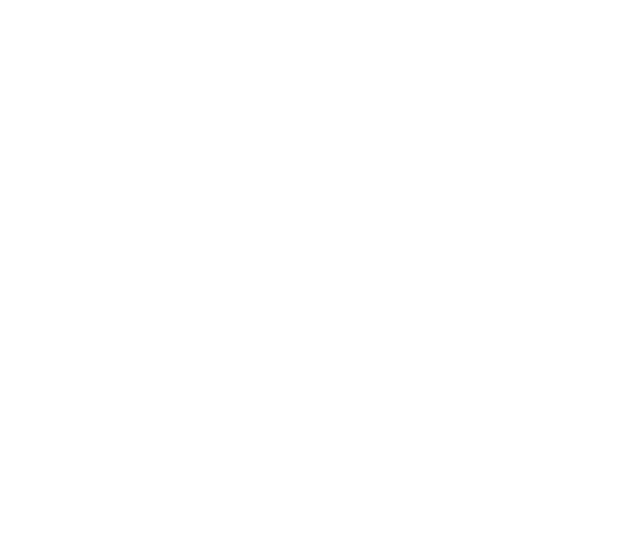
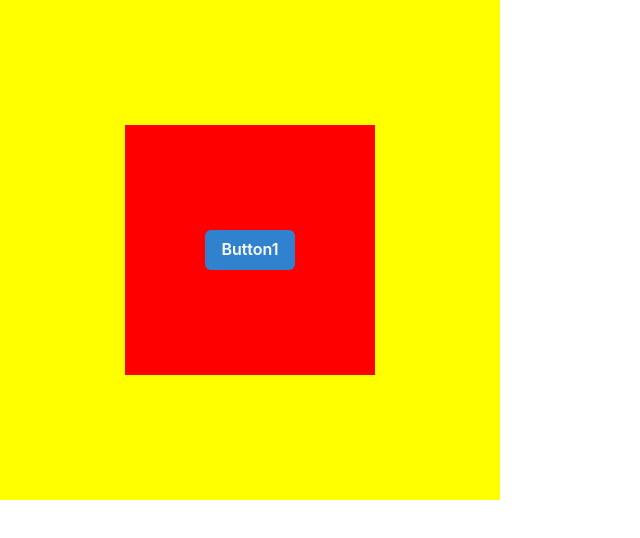
Before and after one commit to hoonil1/hoonil_react, a React (Create React App) app: page / in a window 1280 px wide. Shown: the top 538 px of the page, without its empty margins (0-640 px from the left). Built offline with nearby package versions, Linux system fonts and the light colour scheme.

Commit message:
stopPropagation 활용하기

```diff
--- a/src/App.js
+++ b/src/App.js
@@ -1,5 +1,39 @@
-function App() {
-  return <></>;
+import React from "react";
+import { Button, Center } from "@chakra-ui/react";
+
+function App(props) {
+  function handleOuterBoxClick() {
+    console.log("바깥 상자 클릭됨");
+  }
+  function handleInnerBoxClick(e) {
+    e.stopPropagation();
+    console.log("안쪽 상자 클릭됨");
+  }
+  function handleButtonClick(e) {
+    e.stopPropagation();
+    console.log("버튼 클릭됨");
+  }
+  return (
+    <div>
+      <Center
+        onClick={handleOuterBoxClick}
+        w={"500px"}
+        h={"500px"}
+        bg={"yellow"}
+      >
+        <Center
+          onClick={handleInnerBoxClick}
+          w={"250px"}
+          h={"250px"}
+          bg={"red"}
+        >
+          <Button onClick={handleButtonClick} colorScheme="blue">
+            Button1
+          </Button>
+        </Center>
+      </Center>
+    </div>
+  );
 }
 
 export default App;
```
